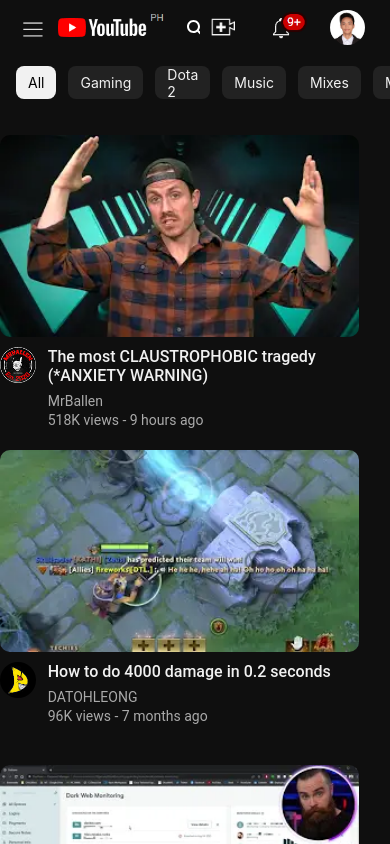
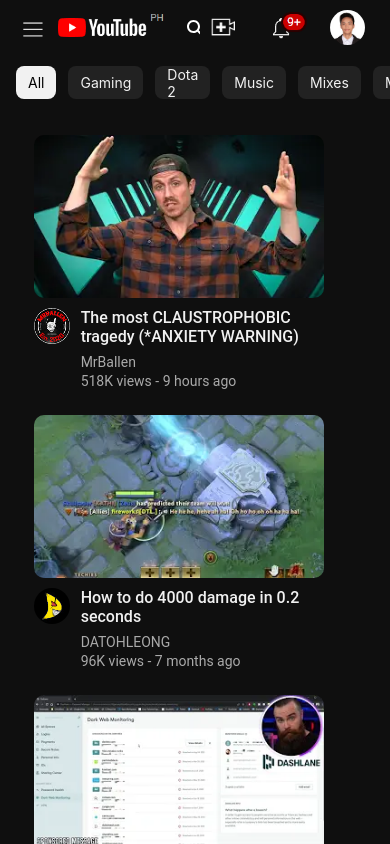
Before and after one commit to MG-Rusiana/yt_copy, a React (Create React App) app: page / in a window 390 px wide. Shown: the top 844 px of the page. Built offline with nearby package versions, Linux system fonts and the light colour scheme.

Commit message:
adjusting size in android view

```diff
--- a/src/screens/home/home.css
+++ b/src/screens/home/home.css
@@ -106,3 +106,13 @@
     height: 300px;
   }
 }
+
+@media only screen and (max-width: 400px) {
+  .cards-container {
+    gap: 40px;
+  }
+  .card {
+    width: 290px;
+    height: 240px;
+  }
+}
--- a/src/screens/home/home.min.css
+++ b/src/screens/home/home.min.css
@@ -1 +1 @@
-.main{background-color:#0F0F0F;width:100vw;display:flex;margin:0px}.cards-container{display:flex;flex-wrap:wrap;flex-direction:row;width:92%;height:87%;gap:15px;border-bottom-width:3px;border-bottom-color:#3F3F3F;padding-bottom:100px;margin-top:135px;margin-left:110px}.card{width:360px;height:300px;display:flex;gap:10px;flex-direction:column}.card img{width:100%;height:202px;border-radius:10px}.card div{width:100%;height:100px;display:flex;flex-direction:row}.card div .left{width:55px}.card div .left img{width:36px;height:36px;border-radius:50%}.card div .right{display:flex;flex-direction:column;gap:3px}.card div .right h1{font-family:roboto;font-weight:500;font-size:16px;color:#f1f1f1;margin:0px;margin-bottom:5px}.card div .right p{font-family:roboto;font-weight:400;font-size:14px;color:#aaa;margin:0px}@media only screen and (max-width: 1250px){.cards-container{justify-content:center}.card{width:300px;height:260px}}@media only screen and (max-width: 1030px){.card{width:360px;height:300px}}@media only screen and (max-width: 880px){.card{width:300px;height:260px}}@media only screen and (max-width: 790px){.cards-container{margin-left:0px}.card{width:360px;height:300px}}
+.main{background-color:#0F0F0F;width:100vw;display:flex;margin:0px}.cards-container{display:flex;flex-wrap:wrap;flex-direction:row;width:92%;height:87%;gap:15px;border-bottom-width:3px;border-bottom-color:#3F3F3F;padding-bottom:100px;margin-top:135px;margin-left:110px}.card{width:360px;height:300px;display:flex;gap:10px;flex-direction:column}.card img{width:100%;height:202px;border-radius:10px}.card div{width:100%;height:100px;display:flex;flex-direction:row}.card div .left{width:55px}.card div .left img{width:36px;height:36px;border-radius:50%}.card div .right{display:flex;flex-direction:column;gap:3px}.card div .right h1{font-family:roboto;font-weight:500;font-size:16px;color:#f1f1f1;margin:0px;margin-bottom:5px}.card div .right p{font-family:roboto;font-weight:400;font-size:14px;color:#aaa;margin:0px}@media only screen and (max-width: 1250px){.cards-container{justify-content:center}.card{width:300px;height:260px}}@media only screen and (max-width: 1030px){.card{width:360px;height:300px}}@media only screen and (max-width: 880px){.card{width:300px;height:260px}}@media only screen and (max-width: 790px){.cards-container{margin-left:0px}.card{width:360px;height:300px}}@media only screen and (max-width: 400px){.cards-container{gap:40px}.card{width:290px;height:240px}}
--- a/src/screens/home/home.scss
+++ b/src/screens/home/home.scss
@@ -105,3 +105,13 @@
         height: 300px;
     }
 }
+
+@media only screen and (max-width: 400px) {
+    .cards-container {
+        gap: 40px;
+    }
+    .card {
+        width: 290px;
+        height: 240px;
+    }
+}
```
